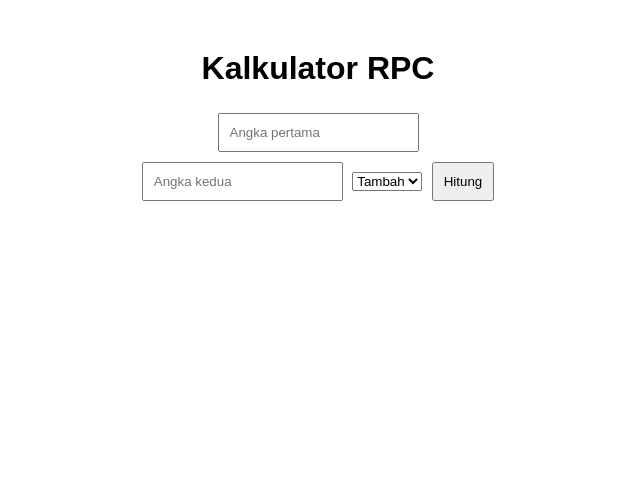
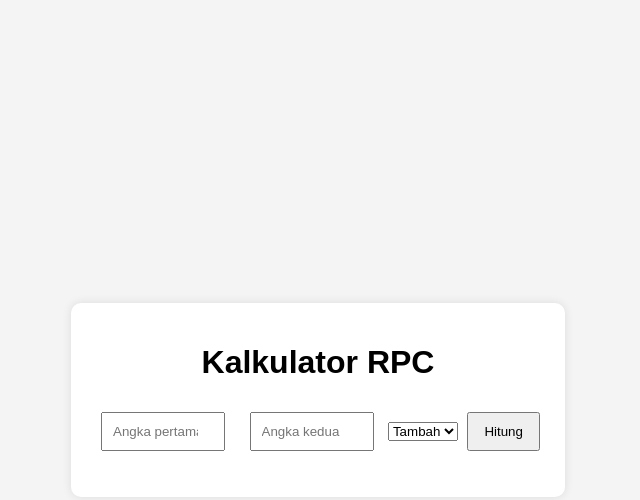
Before and after one commit to AhmadDevaTajulMuluk/kalkulator-rpc, a website: page public/index.html in a window 1280 px wide. Shown: the whole page, without its empty margins (322-962 px from the left). Drawn offline with Linux system fonts and the light colour scheme.

Commit message:
Update index.html

```diff
--- a/public/index.html
+++ b/public/index.html
@@ -5,9 +5,29 @@
   <meta name="viewport" content="width=device-width, initial-scale=1.0">
   <title>Kalkulator RPC</title>
   <style>
-    body { font-family: Arial, sans-serif; }
-    .container { max-width: 400px; margin: 50px auto; text-align: center; }
-    input, button { margin: 5px; padding: 10px; }
+    body {
+    font-family: Arial, sans-serif;
+    background-color: #f4f4f4;
+    display: flex;
+    justify-content: center;
+    align-items: center;
+    height: 100vh;
+    margin: 0;}
+    .container {
+    background: white;
+    padding: 20px;
+    border-radius: 10px;
+    box-shadow: 0 0 10px rgba(0, 0, 0, 0.1);
+    text-align: center;}
+    input{
+    width: 100px;
+    padding: 10px;
+    margin: 10px;}
+    button {
+    padding: 10px 15px;
+    margin: 5px;
+    cursor: pointer;
+    }
   </style>
 </head>
 <body>
```
